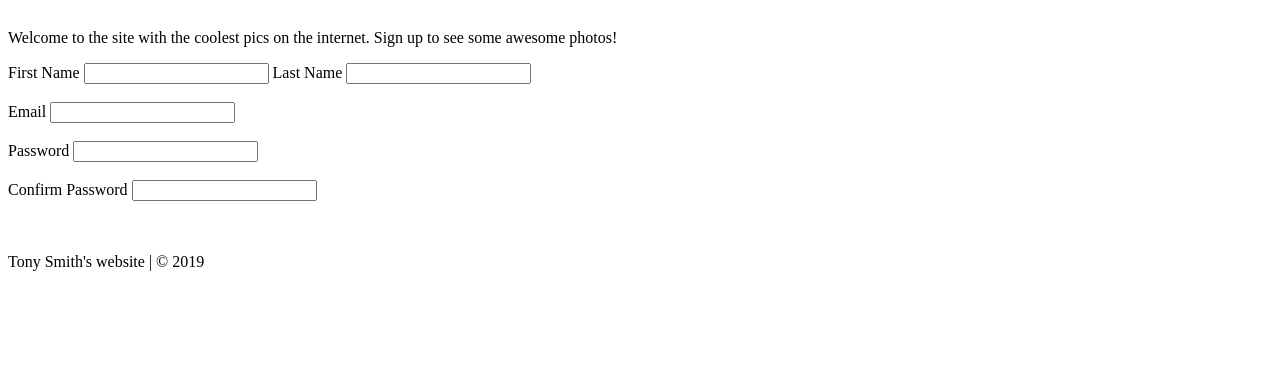
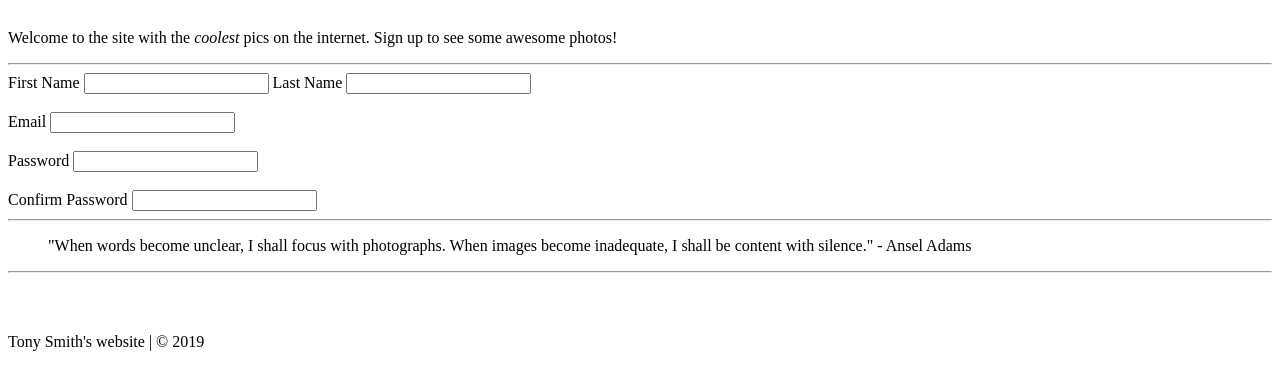
Before and after one commit to adavidsmith5/The-Tech-Academy-Basic-HTML-and-CSS-Projects, a plain HTML site: page index.html in a window 1280 px wide. Shown: the part 203-592 px from the top of the page. Drawn offline with Linux system fonts and the light colour scheme.

Commit message:
Update index.html
Added extra tags that were mentioned to include.

```diff
--- a/index.html
+++ b/index.html
@@ -14,9 +14,9 @@
 			<li><img src="https://upload.wikimedia.org/wikipedia/commons/thumb/2/27/Panthera_tiger_in_a_marshy_area_in_captivity.jpg/1200px-Panthera_tiger_in_a_marshy_area_in_captivity.jpg" alt="Tiger in marshy area" height="100" width="100"></li>
 			<li><img src="https://s3-production.bobvila.com/slides/15609/original/houseplants-bromeliad.jpg?1501001574" alt="Colorful blooming flower" height="100" width="100"></li>
 		</ul>
-
-		<p>Welcome to the site with the coolest pics on the internet. Sign up to see some awesome photos!</p>
-	</header>
+		<p>Welcome to the site with the <em>coolest</em> pics on the internet. Sign up to see some awesome photos!</p>
+        <hr>
+    </header>
 
 	<div>
 		<form>
@@ -34,7 +34,17 @@
 			<label>Confirm Password</label>
 			<input type="password" name="password">
 		</form>
-	</div>
+    </div>
+
+    <hr>
+
+<blockquote>
+    "When words become unclear, I shall focus with photographs.
+     When images become inadequate, I shall be content with silence."
+     - Ansel Adams
+</blockquote>
+
+    <hr>
 
 	<br><br>
 
```
